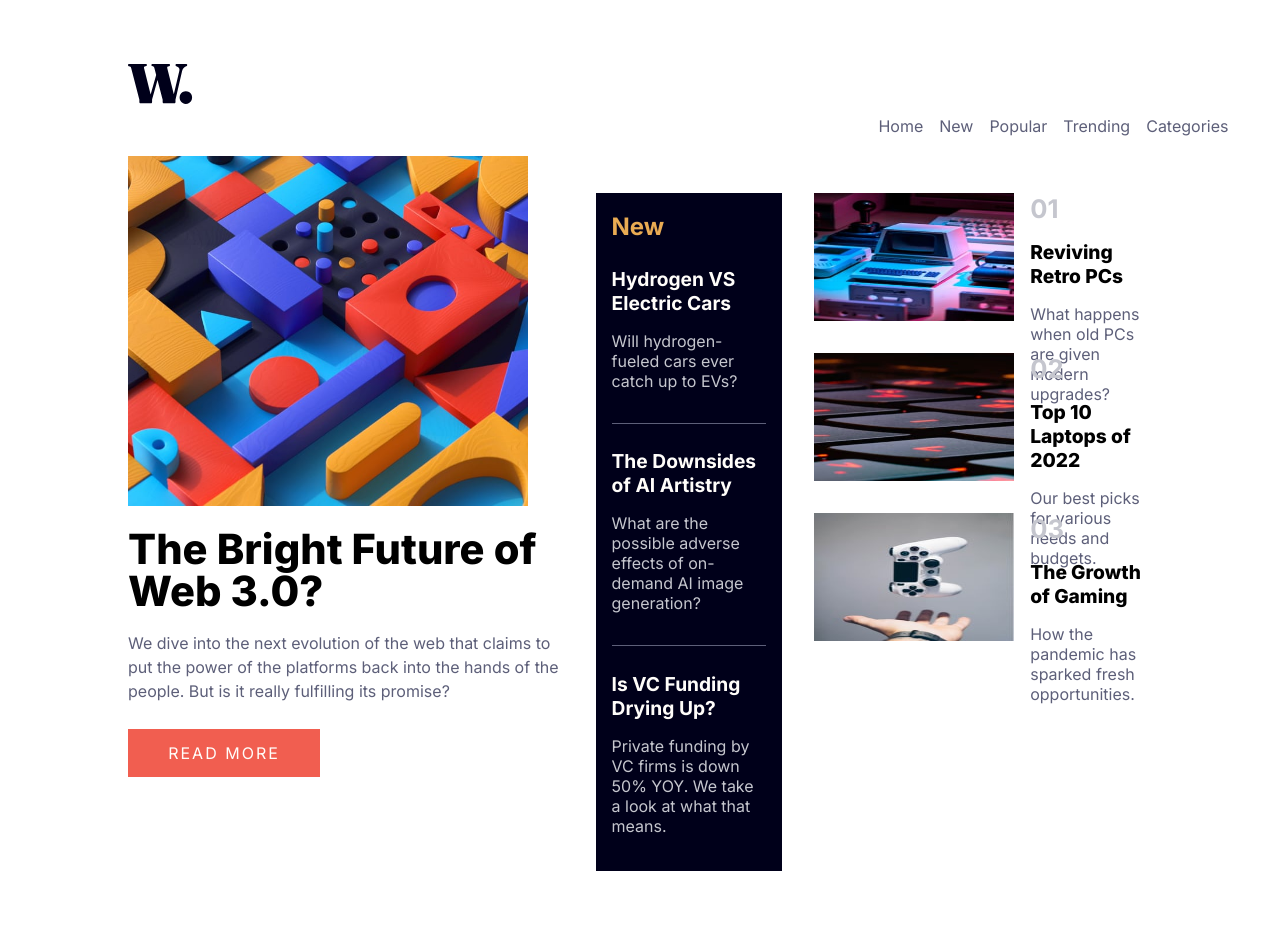
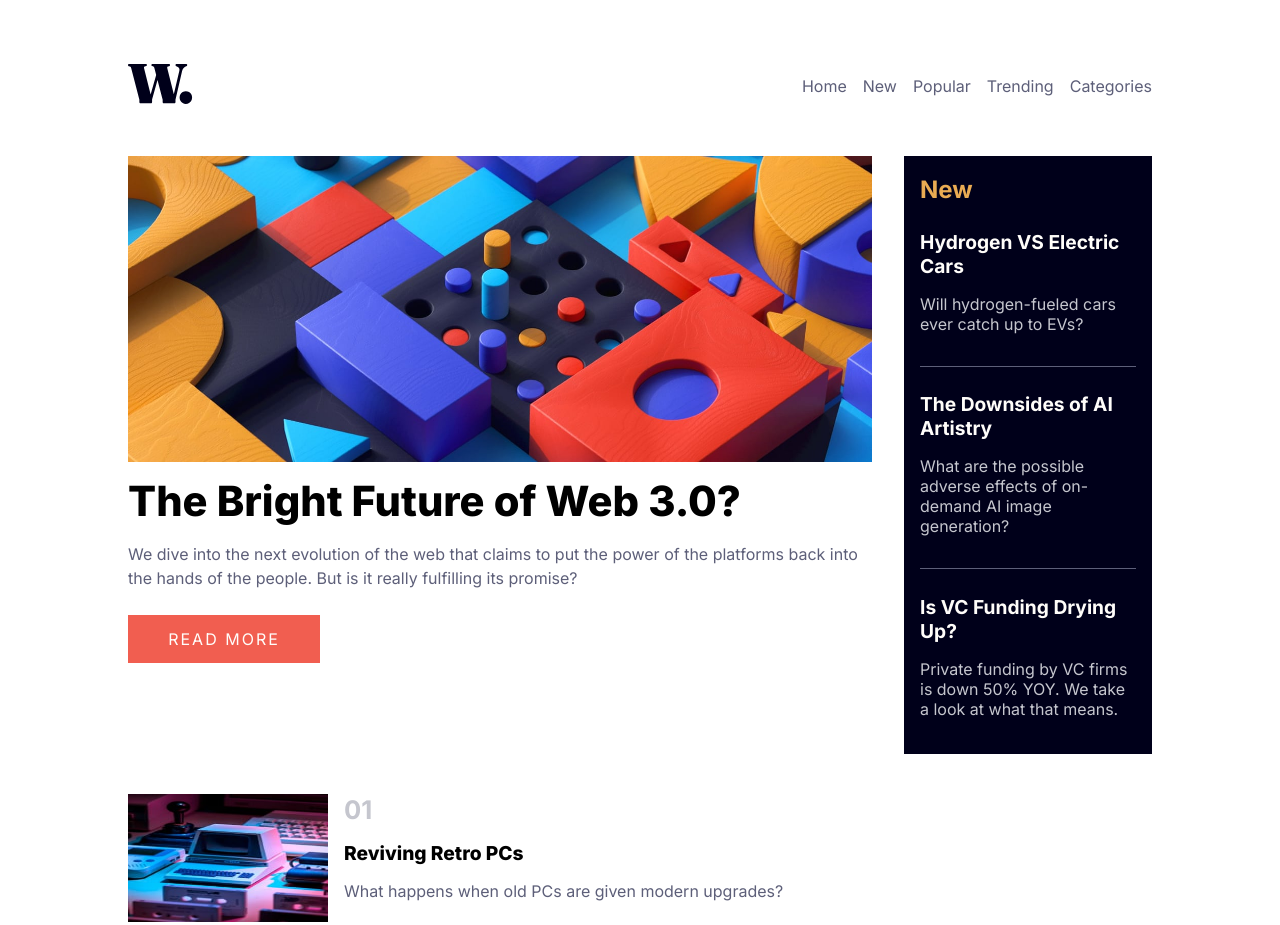
Before and after one commit to mark-ssh/news-homepage-main, a website: page index.html in a window 1280 px wide. Shown: the top 925 px of the page. Drawn offline with Linux system fonts and the light colour scheme.

Commit message:
new update

```diff
--- a/app/scss/components/_header.scss
+++ b/app/scss/components/_header.scss
@@ -3,6 +3,11 @@
 .header {
   background-color: $color-white;
   width: 100%;
+  @include breakpoint-up(medium) {
+    display: flex;
+    align-items: center;
+    justify-content: space-between;
+  }
 
   .logo {
     display: inline-block;
@@ -18,7 +23,8 @@
     width: 10rem;
     @include breakpoint-up(medium) {
         width: auto;
-        left: 68%;
+        position: relative;
+        left: 0;
     }
   }
 
@@ -94,13 +100,20 @@
     background-color: #fff;
 
     li {
+        padding: 0.5rem 0.5rem;
       a {
         color: var(--darkgrayish-blue);
         display: block;
-        padding: 0.5rem 0.5rem;
         text-decoration: none;
+        padding: 0;
       }
+
     }
+    @include breakpoint-up(medium) {
+        li:last-child {
+            padding-right: 0;
+        }
+      }
   }
 
   @include breakpoint-up(medium) {
--- a/app/scss/globals/_main.scss
+++ b/app/scss/globals/_main.scss
@@ -40,12 +40,17 @@ body {
 
   .left_section {
     @include breakpoint-up(medium) {
-      width: 70%;
+      width: 75%;
+      display: flex;
+      flex-direction: column;
     }
 
     img {
       width: 100%;
       max-width: 25rem;
+      @include breakpoint-up(medium) {
+       display: none;
+      }
     }
 
     .title {
@@ -75,17 +80,26 @@ body {
       letter-spacing: 2px;
       cursor: pointer;
     }
+    .desktop-img {
+        display: none;
+        @include breakpoint-up(medium) {
+            display: inline-block;
+            width: 100%;
+            max-width: 100%;
+        }
+    }
   }
 
   .right_section {
-    width: 21.4rem;
+    width: 100%;
     height: fit-content;
     background-color: var(--verydark-blue);
     color: var(--off-white);
     margin-top: 2.3rem;
 
     @include breakpoint-up(medium) {
-      width: 30%;
+      width: 25%;
+      margin-top: 0;
     }
 
     .container {
@@ -114,11 +128,12 @@ body {
     }
     }
   }
-  .cards_container {
+}
+.cards_container {
     display: flex;
     flex-direction: column;
     gap: 2rem;
-    margin-top: 2.3rem;
+    margin: 2.5rem 0;
     .cards {
         display: flex;
         gap: 1rem;
@@ -142,7 +157,6 @@ body {
         }
     }
   }
-}
 
 .attribution {
   font-size: 11px;
--- a/index.html
+++ b/index.html
@@ -1,23 +1,34 @@
 <!DOCTYPE html>
 <html lang="en">
   <head>
-  <meta charset="UTF-8">
-  <meta name="viewport" content="width=device-width, initial-scale=1.0">
+    <meta charset="UTF-8" />
+    <meta name="viewport" content="width=device-width, initial-scale=1.0" />
 
-  <link rel="icon" type="image/png" sizes="32x32" href="./assets/images/favicon-32x32.png">
-  <link href="https://fonts.googleapis.com/css2?family=Inter:wght@400;700;800&display=swap" rel="stylesheet">
+    <link
+      rel="icon"
+      type="image/png"
+      sizes="32x32"
+      href="./assets/images/favicon-32x32.png"
+    />
+    <link
+      href="https://fonts.googleapis.com/css2?family=Inter:wght@400;700;800&display=swap"
+      rel="stylesheet"
+    />
     <script defer src="script.js"></script>
-  <link rel="stylesheet" href="dist/css/style.css">
+    <link rel="stylesheet" href="dist/css/style.css" />
 
     <title>Frontend Mentor | News homepage</title>
-
   </head>
   <body>
     <section class="primary_container">
       <header class="header">
-      <a href="#" class="logo"> <img src="assets/images/logo.svg" alt="logo"> </a>
-      <input class="menu-btn" type="checkbox" id="menu-btn"/>
-      <label title="#" class="menu-icon" for="menu-btn"><span class="navicon"></span></label>
+        <a href="#" class="logo">
+          <img src="assets/images/logo.svg" alt="logo" />
+        </a>
+        <input class="menu-btn" type="checkbox" id="menu-btn" />
+        <label title="#" class="menu-icon" for="menu-btn"
+          ><span class="navicon"></span
+        ></label>
         <ul class="menu">
           <li><a href="#home">Home</a></li>
           <li><a href="#new">New</a></li>
@@ -28,13 +39,20 @@
       </header>
 
       <main class="hero_section-container">
-      <div class="left_section ">
-        <img src="assets/images/image-web-3-mobile.jpg" alt="photo">
+        <div class="left_section">
+          <img src="assets/images/image-web-3-mobile.jpg" alt="photo" />
+          <img src="assets/images/image-web-3-desktop.jpg" alt="photo" class="desktop-img"/>
+          <div class="d_flex">
             <p class="title">The Bright Future of Web 3.0?</p>
-        <p class="description">We dive into the next evolution of the web that claims to put the power of the platforms back into the hands of the people.
-          But is it really fulfilling its promise?
+            <div class="">
+              <p class="description">
+                We dive into the next evolution of the web that claims to put the
+                power of the platforms back into the hands of the people. But is
+                it really fulfilling its promise?
               </p>
               <button type="button">Read more</button>
+            </div>
+          </div>
         </div>
         <div class="right_section">
           <div class="container">
@@ -43,19 +61,26 @@
               <h4>Hydrogen VS Electric Cars</h4>
               <p>Will hydrogen-fueled cars ever catch up to EVs?</p>
             </div>
-          <div class="article_content ">
+            <div class="article_content">
               <h4>The Downsides of AI Artistry</h4>
-            <p>What are the possible adverse effects of on-demand AI image generation?</p>
+              <p>
+                What are the possible adverse effects of on-demand AI image
+                generation?
+              </p>
             </div>
             <div class="article_content nborder-bottom">
               <h4>Is VC Funding Drying Up?</h4>
-            <p>Private funding by VC firms is down 50% YOY. We take a look at what that means.</p>
+              <p>
+                Private funding by VC firms is down 50% YOY. We take a look at
+                what that means.
+              </p>
             </div>
           </div>
         </div>
+      </main>
       <div class="cards_container">
         <div class="cards">
-          <img src="assets/images/image-retro-pcs.jpg" alt="photo">
+          <img src="assets/images/image-retro-pcs.jpg" alt="photo" />
           <div class="img_data">
             <h1 class="title">01</h1>
             <p class="sub_title">Reviving Retro PCs</p>
@@ -63,7 +88,7 @@
           </div>
         </div>
         <div class="cards">
-          <img src="assets/images/image-top-laptops.jpg" alt="photo">
+          <img src="assets/images/image-top-laptops.jpg" alt="photo" />
           <div class="img_data">
             <h1 class="title">02</h1>
             <p class="sub_title">Top 10 Laptops of 2022</p>
@@ -71,7 +96,7 @@
           </div>
         </div>
         <div class="cards">
-          <img src="assets/images/image-gaming-growth.jpg" alt="photo">
+          <img src="assets/images/image-gaming-growth.jpg" alt="photo" />
           <div class="img_data">
             <h1 class="title">03</h1>
             <p class="sub_title">The Growth of Gaming</p>
@@ -79,15 +104,13 @@
           </div>
         </div>
       </div>
-    </main>
-
-
     </section>
 
-
     <div class="attribution">
-    Challenge by <a href="https://www.frontendmentor.io?ref=challenge" target="_blank">Frontend Mentor</a>.
-    Coded by <a href="#">Mark Wonah</a>.
+      Challenge by
+      <a href="https://www.frontendmentor.io?ref=challenge" target="_blank"
+        >Frontend Mentor</a
+      >. Coded by <a href="#">Mark Wonah</a>.
     </div>
   </body>
 </html>
```
Also changed, not shown: dist/css/style.css, 1 other file. Lines whose indentation alone changed are shown as unchanged.
